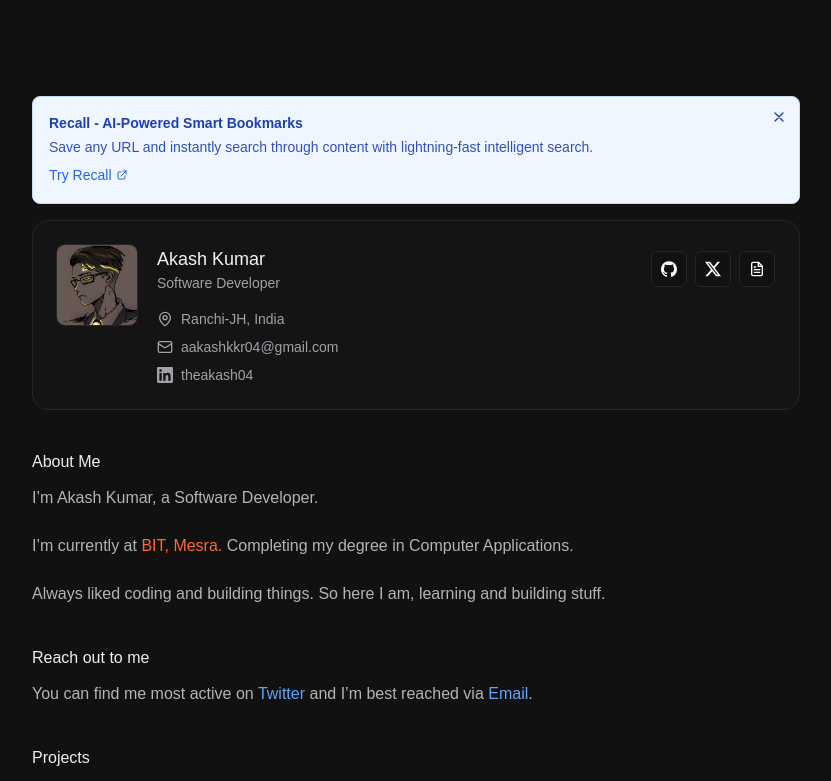
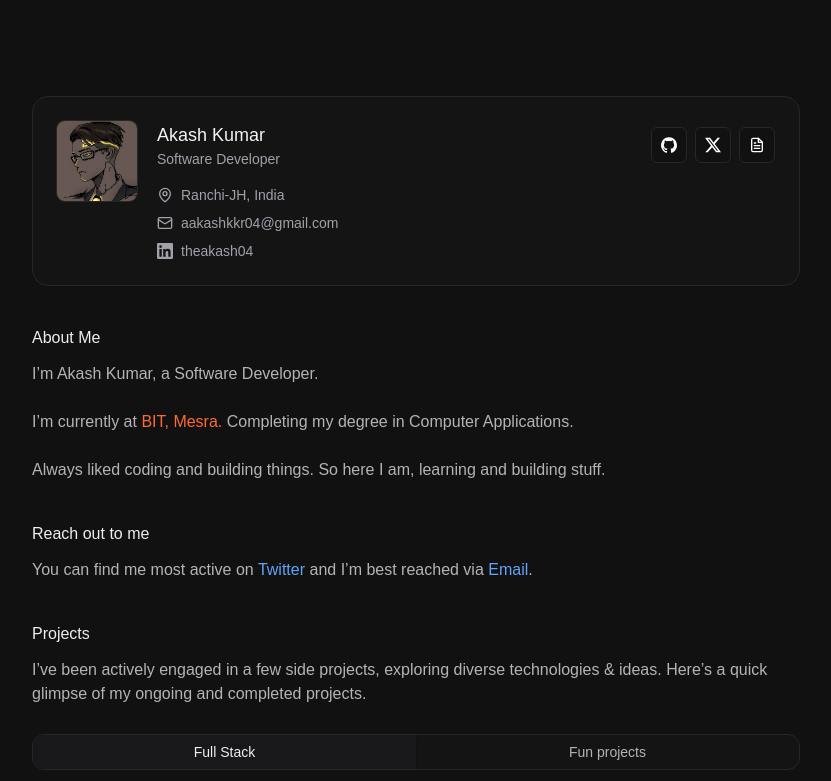
Before and after one commit to theakash04/portfolio, a Next.js app: page / in a window 1280 px wide. Shown: the top 781 px of the page, without its empty margins (224-1055 px from the left). Built offline with nearby package versions, Linux system fonts and the light colour scheme; no server answers.

Commit message:
Removed recall website anouncement

```diff
--- a/src/app/page.tsx
+++ b/src/app/page.tsx
@@ -4,13 +4,13 @@ import MainSection from "@/components/MainSection";
 export default function Home() {
   return (
     <main className="px-6 md:px-0 md:max-w-screen-md md:mx-auto py-16 md:py-24 relative">
-      <AnnouncementBanner
-        title="Recall - AI-Powered Smart Bookmarks"
-        description="Save any URL and instantly search through content with lightning-fast intelligent search."
-        linkText="Try Recall"
-        link="https://recall.akashtwt.me"
-        type="info"
-      />
+      {/* <AnnouncementBanner */}
+      {/*   title="Recall - AI-Powered Smart Bookmarks" */}
+      {/*   description="Save any URL and instantly search through content with lightning-fast intelligent search." */}
+      {/*   linkText="Try Recall" */}
+      {/*   link="https://recall.akashtwt.me" */}
+      {/*   type="info" */}
+      {/* /> */}
       <MainSection />
     </main>
   );
--- a/src/components/project/ProjectContent.tsx
+++ b/src/components/project/ProjectContent.tsx
@@ -66,7 +66,7 @@ export const fullStackProjects: projectData[] = [
     },
     link: {
       github: "https://github.com/theakash04/Recall",
-      live: "https://recall.akashtwt.me",
+      // live: "https://recall.akashtwt.me",
       youtube: "https://youtu.be/vUdmjR8TZdc"
     },
     progress: "100%",
```
